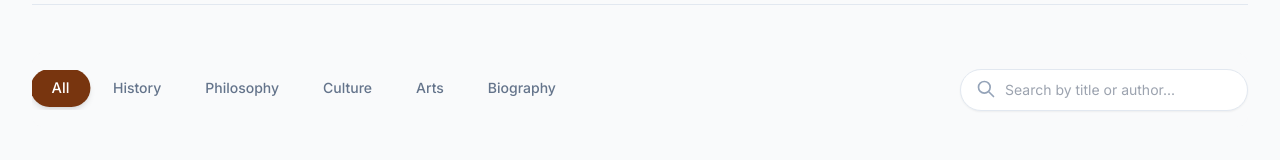
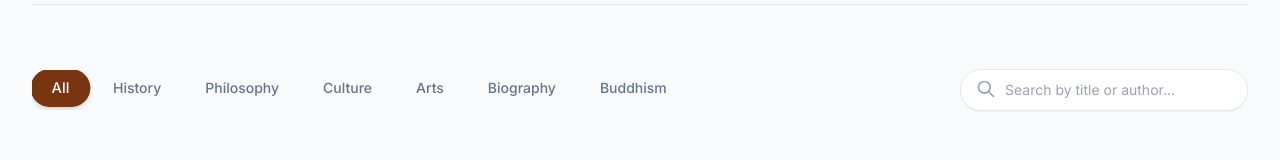
Before and after one commit to dpssmeditation-cell/Insight, a React (Vite) app: page / in a window 1280 px wide. Shown: the part 273-433 px from the top of the page. Built offline with nearby package versions, Linux system fonts and the light colour scheme; no server answers; the database is empty.

Commit message:
Fix build error: Add Buddhism to Category type and constants

```diff
--- a/constants.ts
+++ b/constants.ts
@@ -1,7 +1,7 @@
 
 import { Book, Video, Artist, Audio, Category, Article } from './types';
 
-export const CATEGORIES: Category[] = ['All', 'History', 'Philosophy', 'Culture', 'Arts', 'Biography'];
+export const CATEGORIES: Category[] = ['All', 'History', 'Philosophy', 'Culture', 'Arts', 'Biography', 'Buddhism'];
 export const VIDEO_CATEGORIES = ['All', 'Documentary', 'Performance', 'Interview', 'Shorts'];
 export const AUDIO_CATEGORIES = ['All', 'Symphony', 'Instrumental', 'Vocal', 'Podcast'];
 
@@ -284,6 +284,7 @@ export const UI_STRINGS = {
     culture: 'Culture',
     arts: 'Arts',
     biography: 'Biography',
+    buddhism: 'Buddhism',
     donateHeader: 'Support Insight Sharing',
     donateDesc: 'Your contribution helps us preserve five millennia of wisdom and bring it to a global audience.',
     oneTime: 'One-time',
@@ -360,6 +361,7 @@ export const UI_STRINGS = {
     culture: '文化',
     arts: '艺术',
     biography: '传记',
+    buddhism: '佛家',
     donateHeader: '支持 Insight Sharing',
     donateDesc: '您的捐助将帮助我们保护五千年的智慧，并将其推向全球观众。',
     oneTime: '一次性',
@@ -436,6 +438,7 @@ export const UI_STRINGS = {
     culture: 'វប្បធម៌',
     arts: 'សិល្បៈ',
     biography: 'ជីវប្រវត្តិ',
+    buddhism: 'ព្រះពុទ្ធសាសនា',
     donateHeader: 'គាំទ្រ Insight Sharing',
     donateDesc: 'ការចូលរួមរបស់អ្នកជួយថែរក្សាប្រាជ្ញារាប់ពាន់ឆ្នាំ និងនាំយកវាទៅកាន់ពិភពលោក។',
     oneTime: 'ម្ដង',
--- a/index.css
+++ b/index.css
@@ -2,7 +2,7 @@
 @tailwind components;
 @tailwind utilities;
 
-/* Additional custom styles for Insight Sharing Digital Library */
+
 
 body {
     font-family: 'Inter', sans-serif;
@@ -32,7 +32,7 @@ h6,
     font-family: 'Noto Serif Khmer', serif;
 }
 
-/* Custom scrollbar for chat */
+
 .scrollbar-hide::-webkit-scrollbar {
     display: none;
 }
@@ -42,7 +42,6 @@ h6,
     scrollbar-width: none;
 }
 
-/* Dark mode scrollbar */
 .dark ::-webkit-scrollbar {
     width: 10px;
 }
--- a/types.ts
+++ b/types.ts
@@ -1,5 +1,5 @@
 
-export type Category = 'All' | 'History' | 'Philosophy' | 'Culture' | 'Arts' | 'Biography';
+export type Category = 'All' | 'History' | 'Philosophy' | 'Culture' | 'Arts' | 'Biography' | 'Buddhism';
 
 export interface Book {
   id: string;
```
Also changed, not shown: components/FilterBar.tsx (+3 -4 lines).
